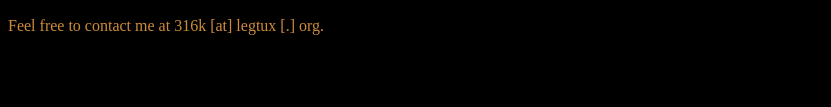
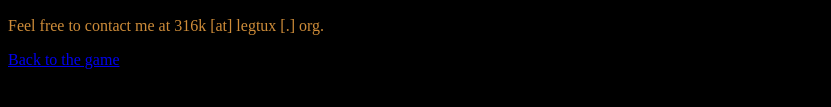
Before and after one commit to 316k/DopeWars.js, a plain HTML site: page privacy-policy.html in a window 1280 px wide. Shown: the part 373-480 px from the top of the page, without its empty margins (0-831 px from the left). Drawn offline with Linux system fonts and the light colour scheme; files that its build step writes are made by us from their sources.

Commit message:
Adds "Back to the game" in the privacy policy

```diff
--- a/privacy-policy.html
+++ b/privacy-policy.html
@@ -36,5 +36,8 @@ You can obtain one at http://mozilla.org/MPL/2.0/.  -->
             <p>Feel free to contact me at 316k [at] legtux [.] org.</p>
     </section>
 
+    <footer>
+        <a href="index.html">Back to the game</a>
+    </footer>
     </body>
 </html>
```
